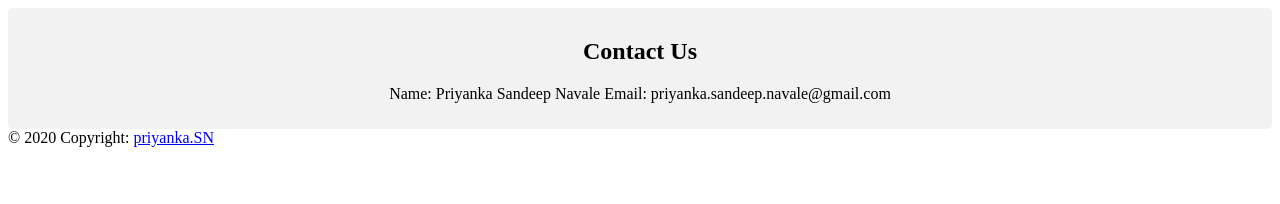
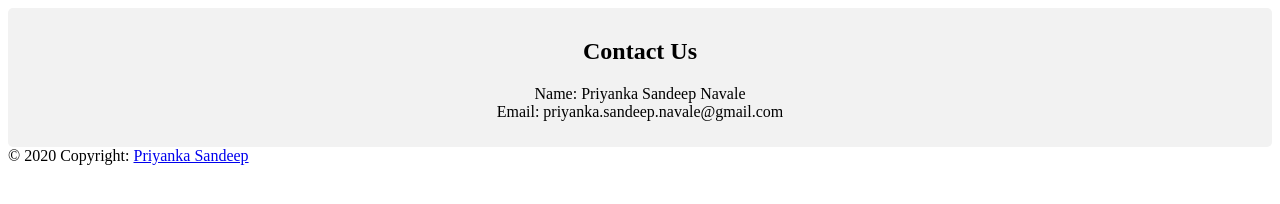
Before and after one commit to priyankahanchate/car_hire_website, a plain HTML site: page contacts.html in a window 1280 px wide. Drawn offline with Linux system fonts and the light colour scheme.

Commit message:
updated contacts page

```diff
--- a/contacts.html
+++ b/contacts.html
@@ -15,6 +15,7 @@
             <h2>Contact Us</h2>
             <p>
                 Name: Priyanka Sandeep Navale
+                <br>
                 Email: priyanka.sandeep.navale@gmail.com
             </p>
         </div>
@@ -23,7 +24,7 @@
 <footer>
     <!-- Copyright -->
     <div class="footer-copyright text-center py-3">© 2020 Copyright:
-        <a href="https://mdbootstrap.com/"> priyanka.SN</a>
+        <a href="https://www.google.com"> Priyanka Sandeep</a>
     </div>
     <!-- Copyright -->
 </footer>
```
